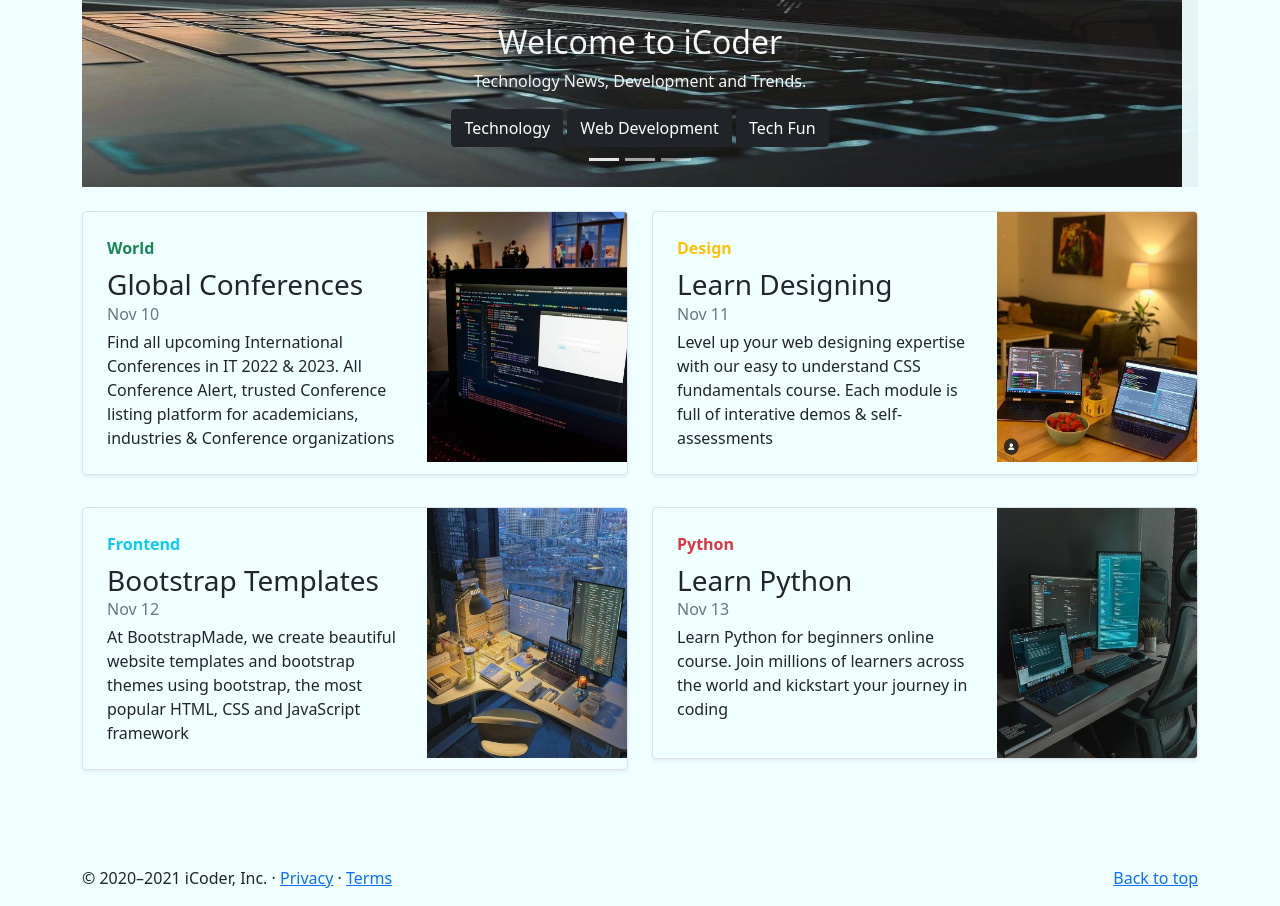
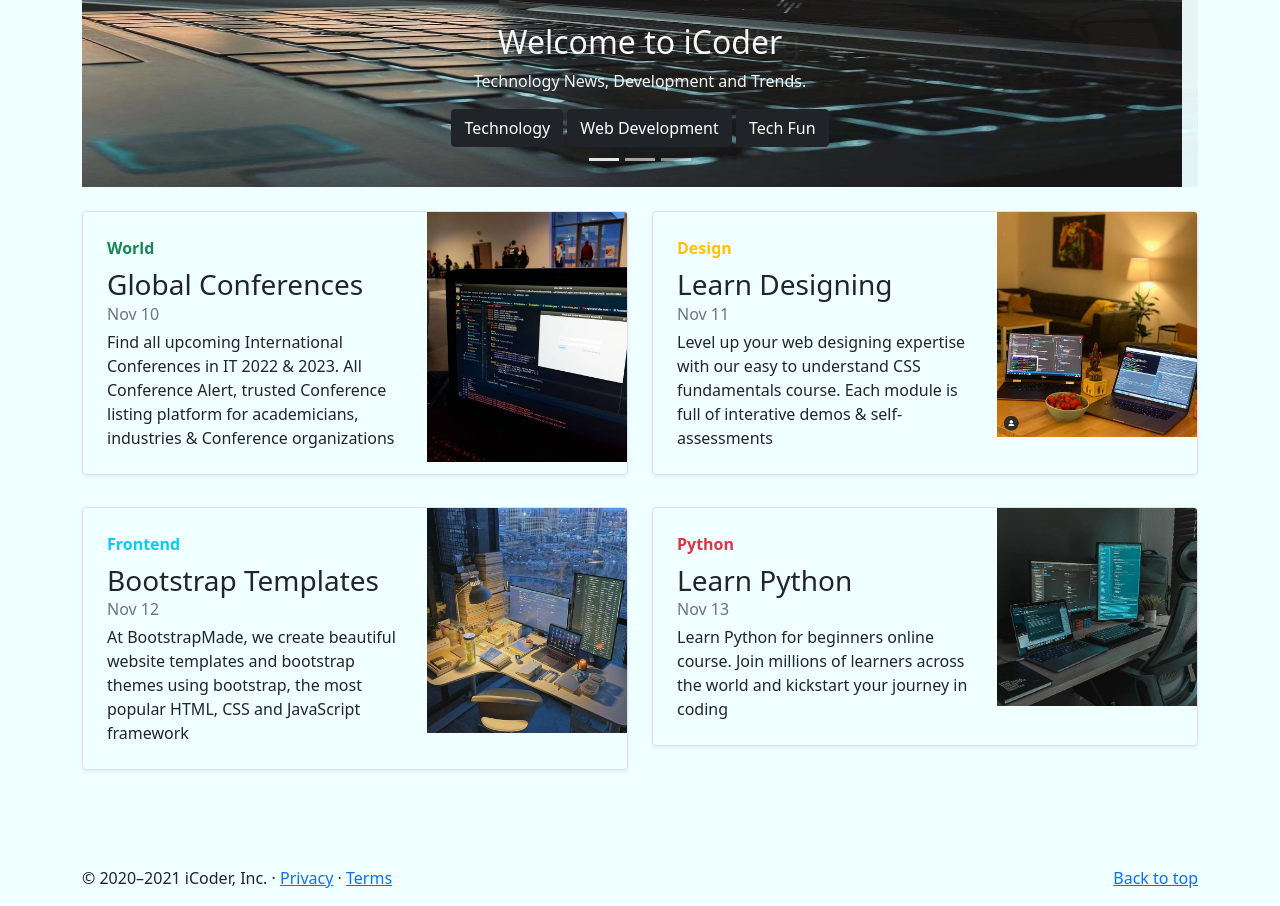
Before and after one commit to muskan381/iCoder.github.io, a plain HTML site: page index.html in a window 1280 px wide. Shown: the part 343-1249 px from the top of the page. Drawn offline with nearby package versions, Linux system fonts and the light colour scheme.

Commit message:
Update index.html

```diff
--- a/index.html
+++ b/index.html
@@ -196,7 +196,7 @@
             <p class="mb-auto">Find all upcoming International Conferences in IT 2022 & 2023. All Conference Alert, trusted Conference listing platform for academicians, industries & Conference organizations</p>
           </div>
           <div class="col-auto d-lg-block">
-            <img class="bd-placeholder-img" width="200" height="250" src="/iCoder.github.io/3.jpg.jpg" alt="">
+            <img class="bd-placeholder-img img-fluid" width="200" height="250" src="/iCoder.github.io/3.jpg.jpg" alt="">
           </div>
         </div>
       </div>
@@ -211,7 +211,7 @@
             <p class="mb-auto">Level up your web designing expertise with our easy to understand CSS fundamentals course. Each module is full of interative demos & self-assessments</p>
           </div>
           <div class="col-auto d-lg-block">
-            <img class="bd-placeholder-img" width="200" height="250" src="/iCoder.github.io/10.jpg" alt="">
+            <img class="bd-placeholder-img img-fluid" width="200" height="250" src="/iCoder.github.io/10.jpg" alt="">
           </div>
         </div>
       </div>
@@ -229,7 +229,7 @@
             <!-- <a href="#" class="stretched-link">Continue reading</a> -->
           </div>
           <div class="col-auto d-lg-block">
-            <img class="bd-placeholder-img" width="200" height="250" src="/iCoder.github.io/1.jpg.jpg" alt="">
+            <img class="bd-placeholder-img img-fluid" width="200" height="250" src="/iCoder.github.io/1.jpg.jpg" alt="">
           </div>
         </div>
       </div>
@@ -244,7 +244,7 @@
             <p class="mb-auto">Learn Python for beginners online course. Join millions of learners across the world and kickstart your journey in coding</p>
           </div>
           <div class="col-auto d-lg-block">
-            <img class="bd-placeholder-img" width="200" height="250" src="/iCoder.github.io/4.jpg.jpg" alt="">
+            <img class="bd-placeholder-img img-fluid" width="200" height="250" src="/iCoder.github.io/4.jpg.jpg" alt="">
           </div>
         </div>
       </div>
```
